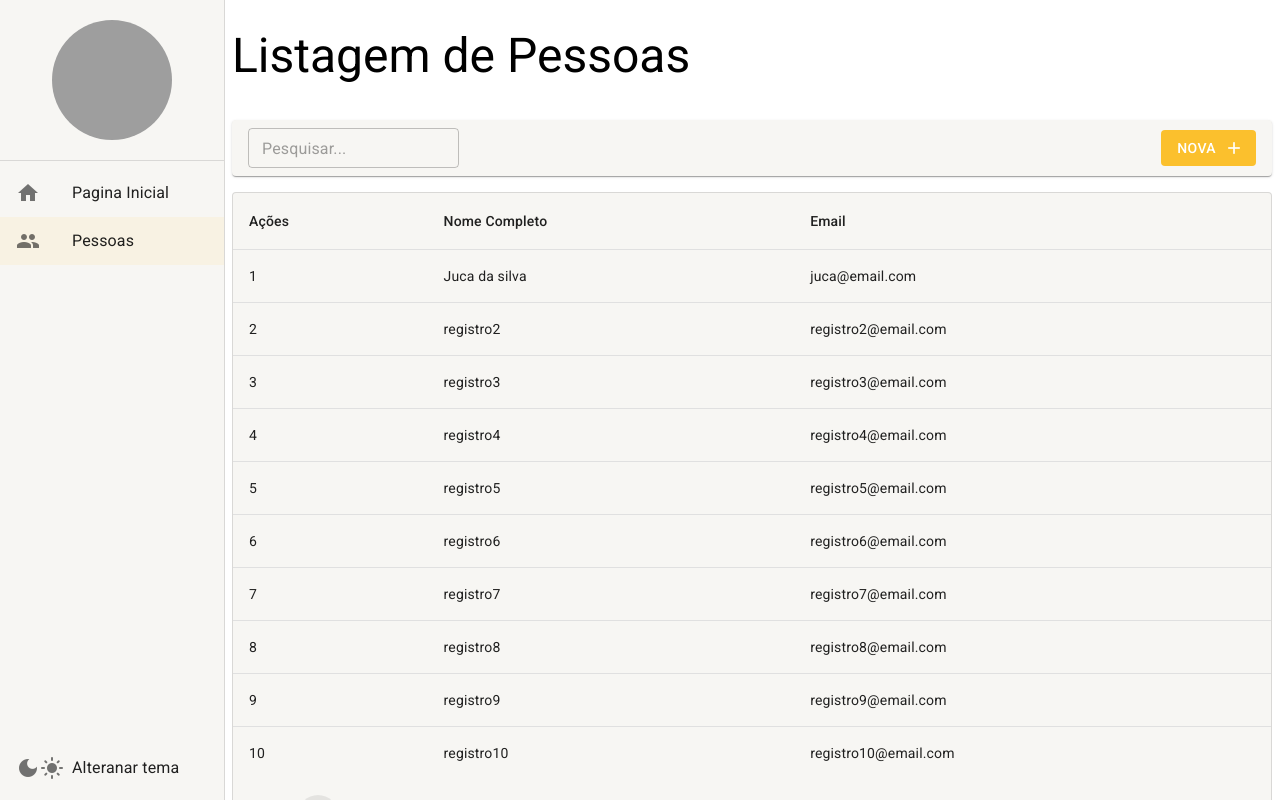
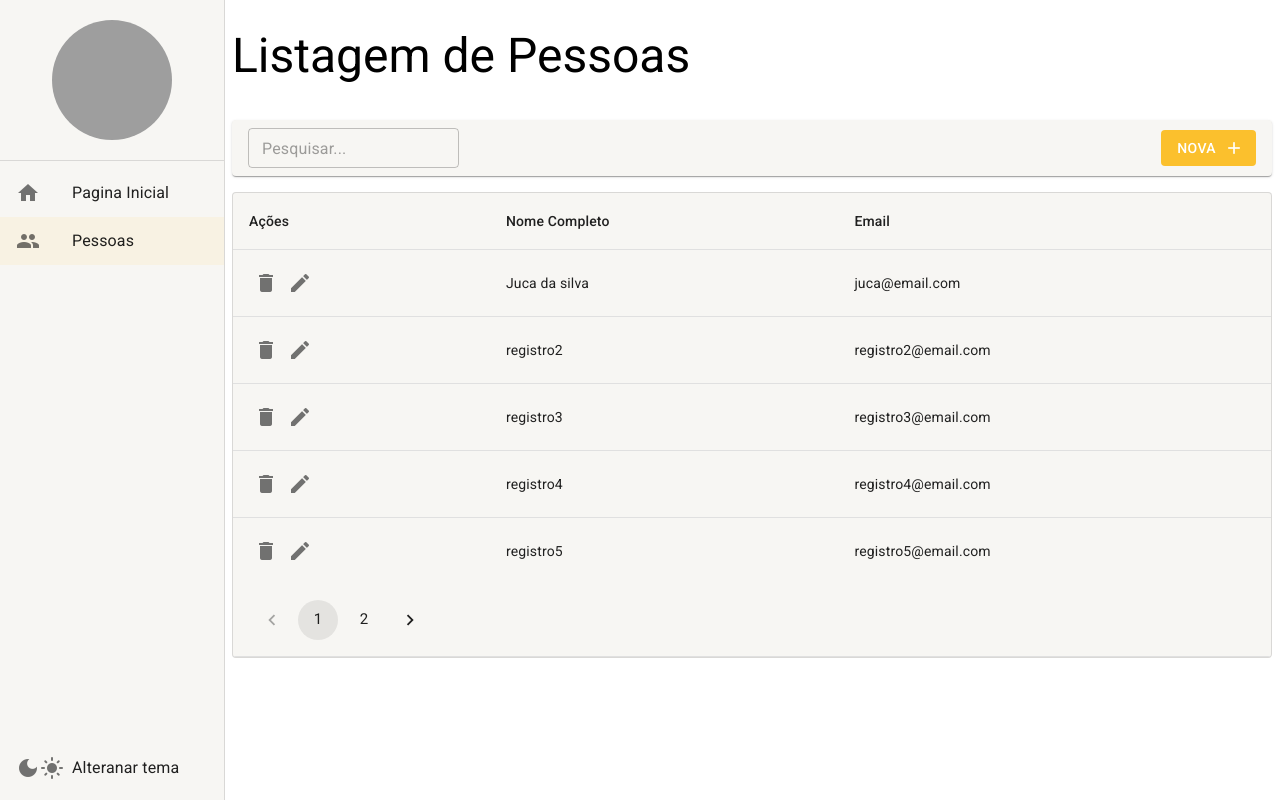
Before and after one commit to GITGARDS/react-tutorial-material-ui5-typescript, a React (Create React App) app: page /pessoas in a window 1280 px wide. Built offline with nearby package versions, Linux system fonts and the light colour scheme; data requests are answered from the project's data file; grey boxes are pictures that could not be loaded.

Commit message:
feat: React, Material UI 5 e Typescript: #30 - Configurando ações da listagem

```diff
--- a/mock/db.json
+++ b/mock/db.json
@@ -59,36 +59,6 @@
       "email": "registro10@email.com",
       "cidadeId": 1,
       "nomeCompleto": "registro10"
-    },
-    {
-      "id": "11",
-      "email": "registro11@email.com",
-      "cidadeId": 1,
-      "nomeCompleto": "registro11"
-    },
-    {
-      "id": "12",
-      "email": "registro12@email.com",
-      "cidadeId": 1,
-      "nomeCompleto": "registro12"
-    },
-    {
-      "id": "13",
-      "email": "registro13@email.com",
-      "cidadeId": 1,
-      "nomeCompleto": "registro13"
-    },
-    {
-      "id": "14",
-      "email": "registro14@email.com",
-      "cidadeId": 1,
-      "nomeCompleto": "registro14"
-    },
-    {
-      "id": "15",
-      "email": "registro15@email.com",
-      "cidadeId": 1,
-      "nomeCompleto": "registro15"
     }
   ]
 }
--- a/src/app/pages/pessoas/ListagemDePessoas.tsx
+++ b/src/app/pages/pessoas/ListagemDePessoas.tsx
@@ -1,4 +1,6 @@
 import {
+  Icon,
+  IconButton,
   LinearProgress,
   Pagination,
   Paper,
@@ -11,7 +13,7 @@
   TableRow,
 } from "@mui/material";
 import { useEffect, useMemo, useState } from "react";
-import { useSearchParams } from "react-router-dom";
+import { useNavigate, useSearchParams } from "react-router-dom";
 import { FerramentasDaListagem } from "../../shared/components";
 import { Environment } from "../../shared/environment";
 import { useDebounce } from "../../shared/hooks";
@@ -24,6 +26,7 @@
 export const ListagemDePessoas = () => {
   const [searchParams, setSearchParams] = useSearchParams();
   const { debounce } = useDebounce(300, false);
+  const navigate = useNavigate();
 
   const [rows, setRows] = useState<IListagemPessoa[]>([]);
   const [totalCount, setTotalCount] = useState(0);
@@ -36,6 +39,21 @@
   const pagina = useMemo(() => {
     return Number(searchParams.get("pagina") || "1");
   }, [searchParams]);
+
+  const handleDelete = (id: number) => {
+    if (window.confirm("Deseja realmente excluir?")) {
+      PessoasService.deleteById(id).then((result) => {
+        if (result instanceof Error) {
+          alert(result.message);
+        } else {
+          setRows((oldRows) => {
+            return [...oldRows.filter((f) => f.id !== id)];
+          });
+          alert("Registro apagado com sucesso!");
+        }
+      });
+    }
+  };
 
   useEffect(() => {
     setIsLoading(true);
@@ -86,7 +104,17 @@
                 key={row.id}
                 sx={{ "&:last-child td, &:last-child th": { border: 0 } }}
               >
-                <TableCell>{row.id}</TableCell>
+                <TableCell>
+                  <IconButton size="small" onClick={() => handleDelete(row.id)}>
+                    <Icon>delete</Icon>
+                  </IconButton>
+                  <IconButton
+                    size="small"
+                    onClick={() => navigate(`/pessoas/detalhe/${row.id}`)}
+                  >
+                    <Icon>edit</Icon>
+                  </IconButton>
+                </TableCell>
                 <TableCell>{row.nomeCompleto}</TableCell>
                 <TableCell>{row.email}</TableCell>
               </TableRow>
--- a/src/app/shared/environment/index.ts
+++ b/src/app/shared/environment/index.ts
@@ -2,7 +2,7 @@
   /**
    * Define a quantidade de linhas a ser carregada por padrao nas listagens
    */
-  LIMITE_DE_LINHAS: 10,
+  LIMITE_DE_LINHAS: 5,
   /**
    * Placeholder exibidos nas inputs
    */
```
